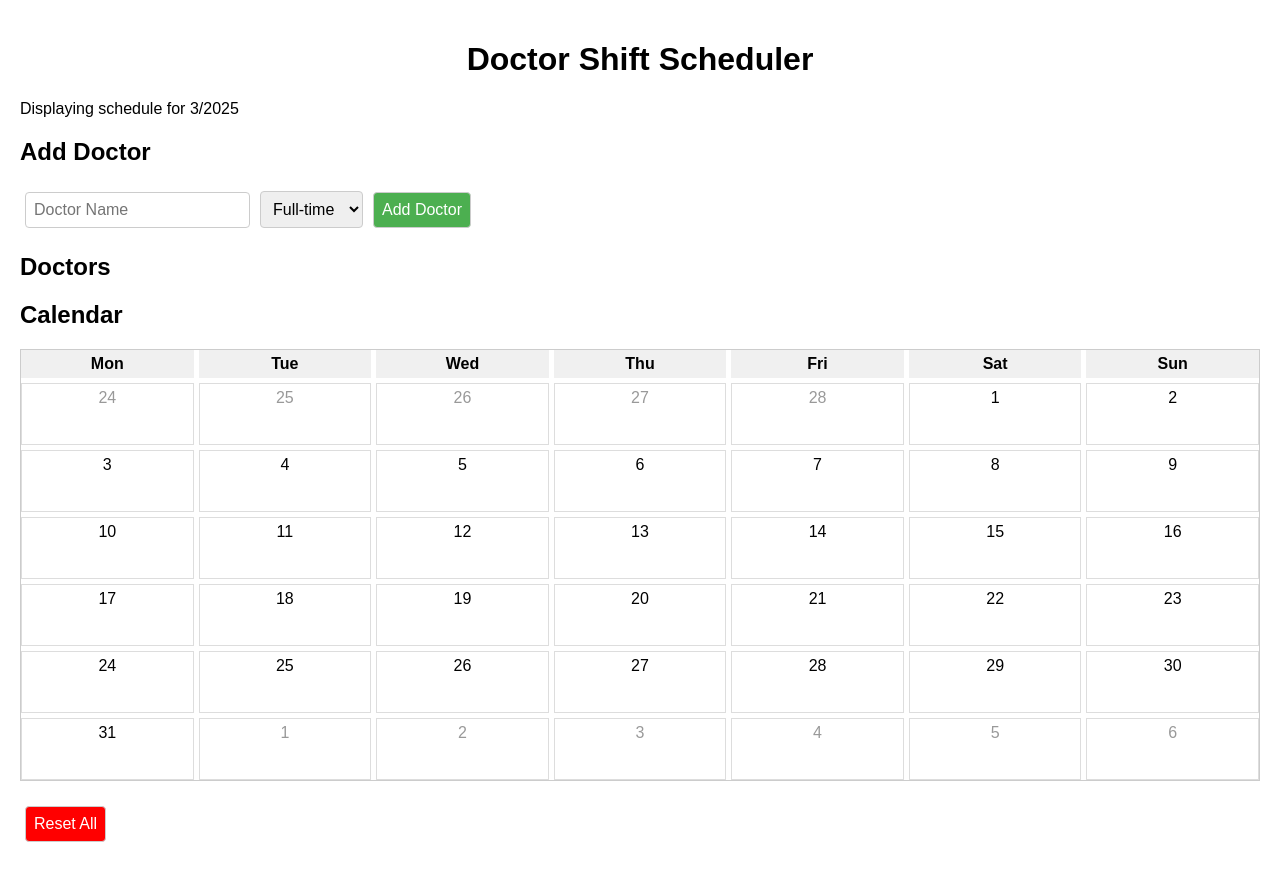
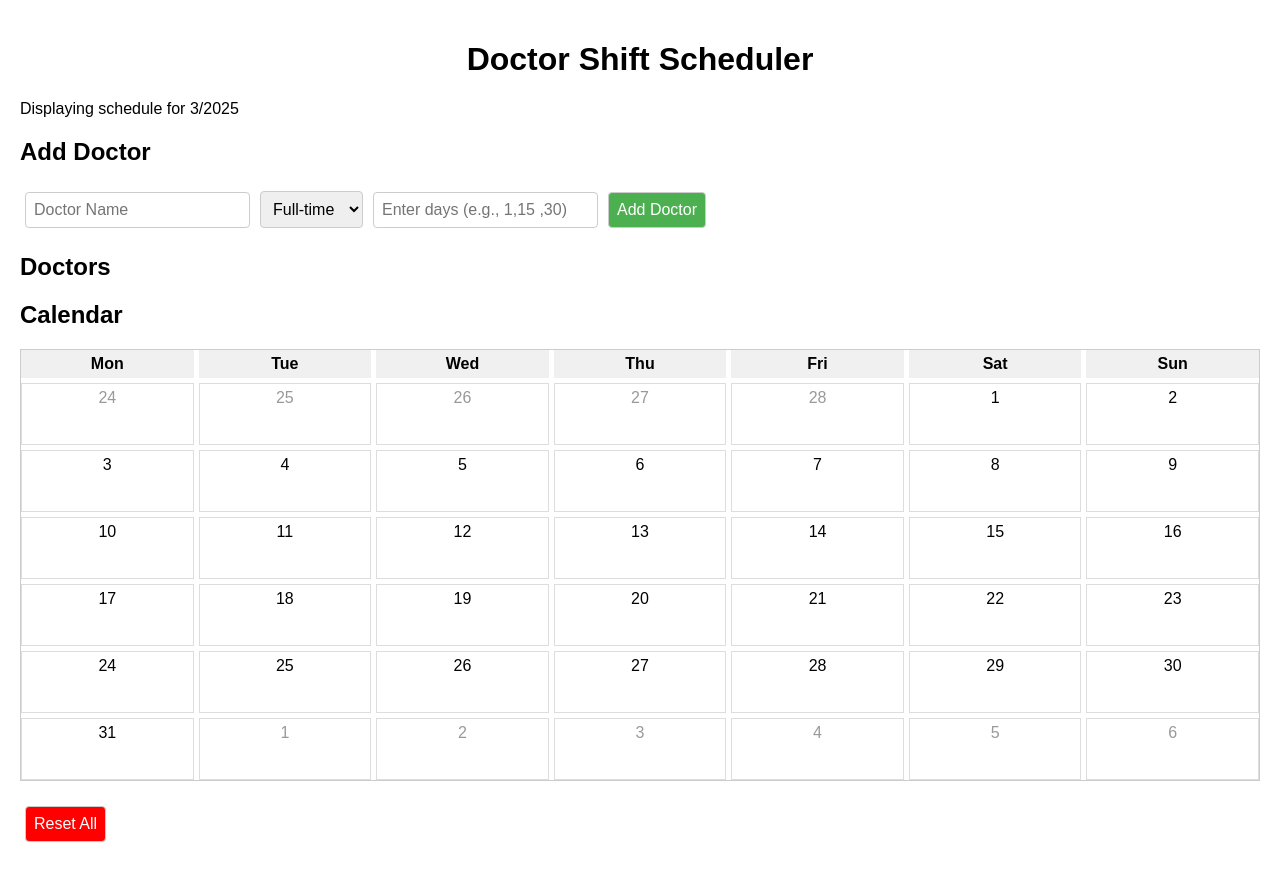
Before and after one commit to vladmld/medical-shift-planner, a React (Create React App) app: page / in a window 1280 px wide. Shown: the top 880 px of the page. Built offline with nearby package versions, Linux system fonts and the light colour scheme.

Commit message:
Add unavailable days

```diff
--- a/src/App.js
+++ b/src/App.js
@@ -47,7 +47,8 @@ function App() {
         Displaying schedule for {currentMonth + 1}/{currentYear}
       </p>
 
-      <DoctorForm onAddDoctor={addDoctor} />
+      <DoctorForm onAddDoctor={addDoctor} currentMonth={currentMonth} currentYear={currentYear} getDaysInMonth={getDaysInMonth}/>
+
       <DoctorList doctors={doctors} />
       <Calendar currentMonth={currentMonth} currentYear={currentYear} getDaysInMonth={getDaysInMonth}/>
 
--- a/src/components/DoctorForm.js
+++ b/src/components/DoctorForm.js
@@ -1,15 +1,54 @@
 import React, { useState } from 'react';
 
-function DoctorForm({ onAddDoctor }) {
+function DoctorForm({
+  onAddDoctor,
+  currentMonth,
+  currentYear,
+  getDaysInMonth,
+}) {
   const [newDoctor, setNewDoctor] = useState({
     name: '',
     type: 'full-time',
     unavailableDays: [],
   });
-
+  const [inputValue, setInputValue] = useState('');
   const handleInputChange = (event) => {
     const { name, value } = event.target;
+
+    if (name === 'unavailableDays') {
+      setInputValue(value); // Keep the input value for display
+
+      if (!value.trim()) {
+        setNewDoctor({ ...newDoctor, unavailableDays: [] });
+        return;
+      }
+
+      // Split, clean and validate days
+      const daysArray = value
+        .split(',')
+        .map((day) => day.trim())
+        .filter((day) => {
+          const dayNum = parseInt(day, 10);
+          const daysInMonth = getDaysInMonth(currentMonth, currentYear);
+          return (
+            !isNaN(dayNum) &&
+            Number.isInteger(dayNum) &&
+            dayNum >= 1 &&
+            dayNum <= daysInMonth
+          );
+        })
+        .map((day) => parseInt(day, 10)); // Convert to numbers
+
+      // Remove duplicates
+      const uniqueDays = [...new Set(daysArray)];
+
+      // Sort days for better display
+      uniqueDays.sort((a, b) => a - b);
+
+      setNewDoctor({ ...newDoctor, unavailableDays: uniqueDays });
+    } else {
       setNewDoctor({ ...newDoctor, [name]: value });
+    }
   };
 
   const handleSubmit = (event) => {
@@ -27,21 +66,24 @@ function DoctorForm({ onAddDoctor }) {
       <h2>Add Doctor</h2>
       <form onSubmit={handleSubmit}>
         <input
-            type="text"
-            name="name"
-            placeholder="Doctor Name"
+          type='text'
+          name='name'
+          placeholder='Doctor Name'
           value={newDoctor.name}
           onChange={handleInputChange}
         />
-          <select
-            name="type"
-            value={newDoctor.type}
+        <select name='type' value={newDoctor.type} onChange={handleInputChange}>
+          <option value='full-time'>Full-time</option>
+          <option value='part-time'>Part-time</option>
+        </select>
+        <input
+          type='text'
+          name='unavailableDays'
+          value={inputValue}
           onChange={handleInputChange}
-          >
-            <option value="full-time">Full-time</option>
-            <option value="part-time">Part-time</option>
-          </select>
-          <button type="submit">Add Doctor</button>
+          placeholder='Enter days (e.g., 1,15 ,30)'
+        />
+        <button type='submit'>Add Doctor</button>
       </form>
     </div>
   );
--- a/src/components/DoctorList.js
+++ b/src/components/DoctorList.js
@@ -7,7 +7,8 @@ function DoctorList({ doctors }) {
       <ul>
         {doctors.map((doctor, index) => (
           <li key={index}>
-              {doctor.name} ({doctor.type})
+            {doctor.name} ({doctor.type}) - Unavailable:{' '}
+            {doctor.unavailableDays.join(', ')}
           </li>
         ))}
       </ul>
```
Lines whose indentation alone changed are shown as unchanged.
